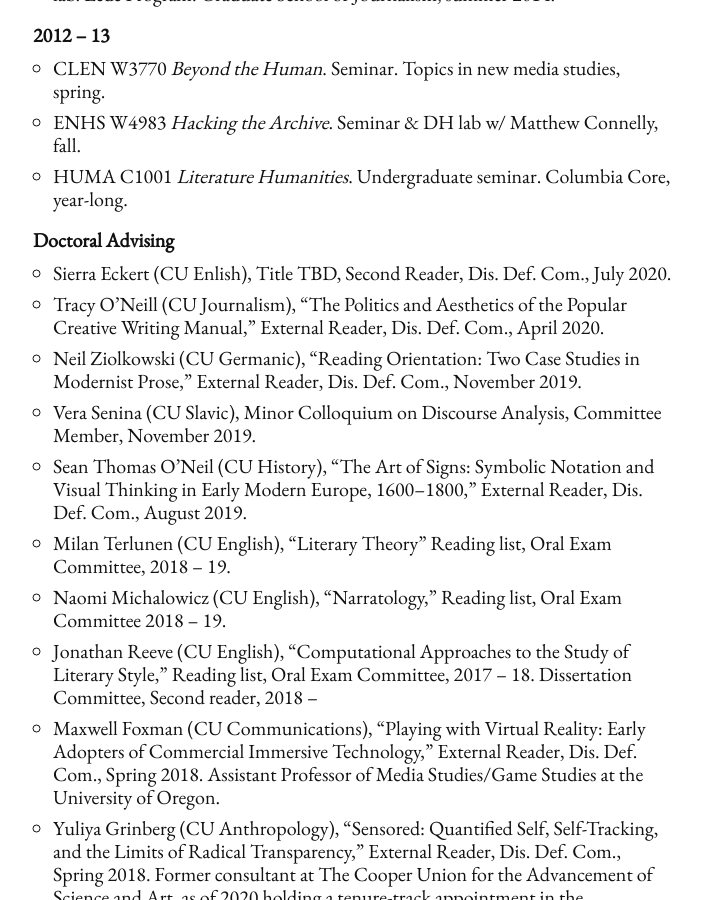
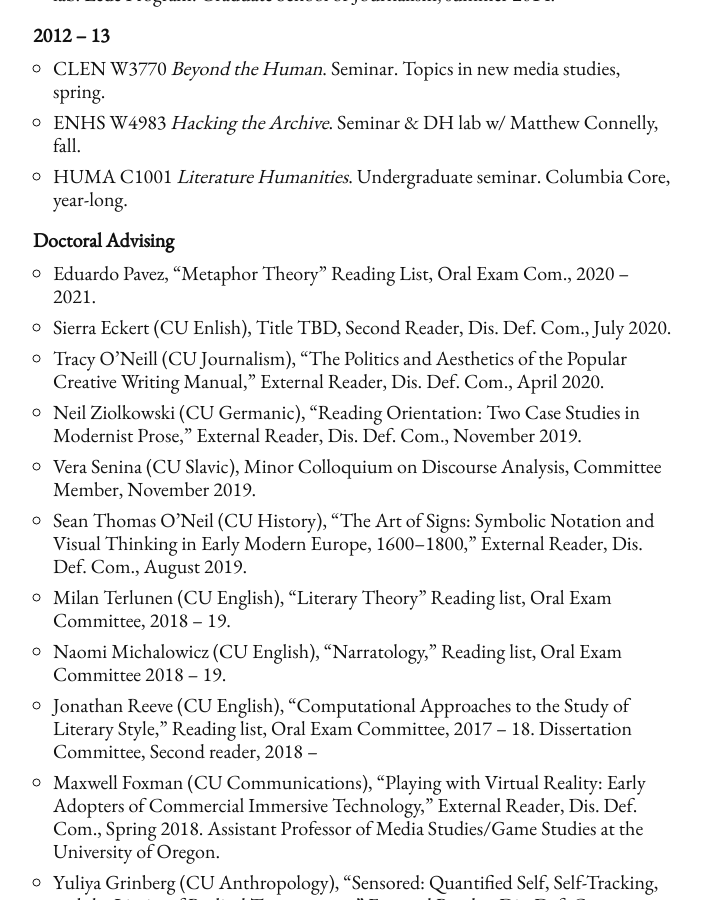
Before and after one commit to denten/denten.github.io, a Jekyll site: the page built from _pages/teaching.md, in a window 1280 px wide and 900 px high, scrolled down 1457 px. Shown: the whole window, without its empty margins (287-989 px from the left). Built offline with Jekyll 4.4.1, drawn with Linux system fonts in a browser that asks for light colours.

Commit message:
add metaphor theory to CV

```diff
--- a/_includes/CV/03-teaching.md
+++ b/_includes/CV/03-teaching.md
@@ -76,6 +76,7 @@ Undergraduate seminar. Columbia Core, year-long.
 
 ### Doctoral Advising
 
+- Eduardo Pavez, "Metaphor Theory" Reading List, Oral Exam Com., 2020 -- 2021.
 - Sierra Eckert (CU Enlish), Title TBD, Second Reader, Dis. Def. Com., July 2020.
 - Tracy O'Neill (CU Journalism), "The Politics and Aesthetics of the Popular Creative Writing
   Manual," External Reader, Dis. Def. Com., April 2020.
```
